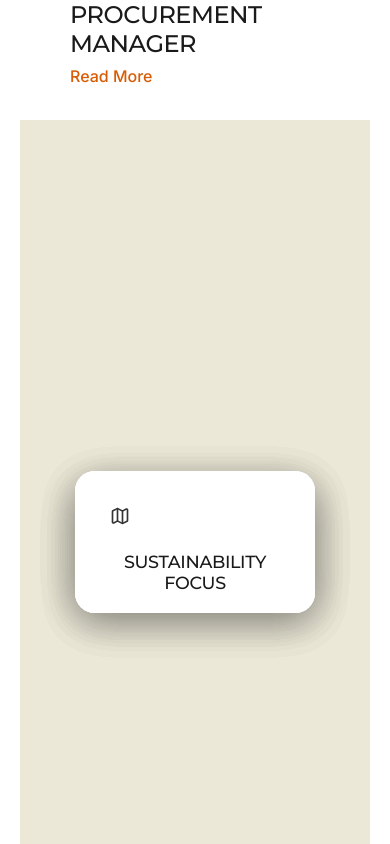
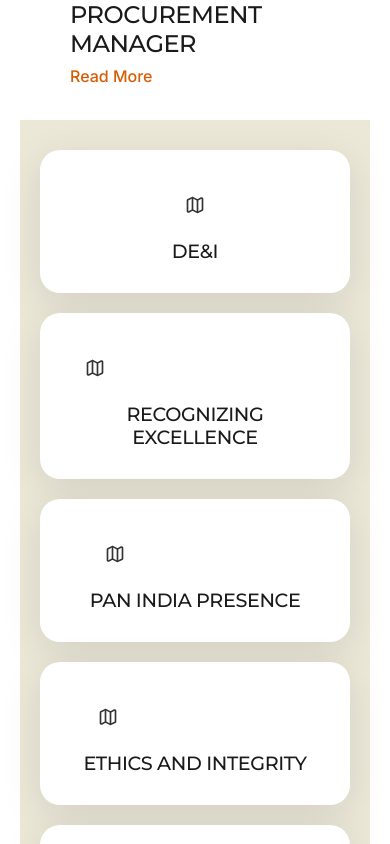
Before and after one commit to safiur799/achintya-interior-and-floor-soluations, a Next.js app: page /career in a window 390 px wide. Shown: the part 6480-7324 px from the top of the page. Built offline with nearby package versions, Linux system fonts and the light colour scheme.

Commit message:
fix: add mobile responsiveness to scattered cards and update logo navigation link

```diff
--- a/app/components/CareerComponents/ScatteredCards.tsx
+++ b/app/components/CareerComponents/ScatteredCards.tsx
@@ -20,7 +20,9 @@ const ScatteredCards: React.FC<ScatteredCardsProps> = ({ cards }) => {
   const cardsRef = useRef<(HTMLDivElement | null)[]>([]);
 
   useEffect(() => {
-    const ctx = gsap.context(() => {
+    const mm = gsap.matchMedia();
+
+    mm.add("(min-width: 768px)", () => {
       const tl = gsap.timeline({
         scrollTrigger: {
           trigger: scatteredContainerRef.current,
@@ -62,7 +64,7 @@ const ScatteredCards: React.FC<ScatteredCardsProps> = ({ cards }) => {
       setTimeout(() => ScrollTrigger.refresh(), 100);
     });
 
-    return () => ctx.revert();
+    return () => mm.revert();
   }, [cards]);
 
   return (
--- a/app/components/Header.tsx
+++ b/app/components/Header.tsx
@@ -10,7 +10,7 @@ export default function Header({ isScrolled, toggleMenu }: HeaderProps) {
     <header className={`${isScrolled ? "scrolled" : "transparent"}`}>
       <nav>
         <div className="logo">
-          <a href="#">
+          <a href="/">
             <img src={assets.achintya_logo} alt="Achintya Interior Logo" />
           </a>
         </div>
--- a/app/globals.css
+++ b/app/globals.css
@@ -1989,12 +1989,31 @@ section {
 }
 
 @media (max-width: 768px) {
+  .scattered-section {
+    height: auto;
+    padding: 60px 20px;
+    overflow: visible;
+  }
+
+  .scattered-container {
+    display: grid;
+    grid-template-columns: 1fr;
+    gap: 20px;
+    height: auto;
+    width: 100%;
+    max-width: 500px;
+  }
+
   .scattered-card {
-    width: 240px;
-    padding: 20px;
-  }
+    position: relative;
+    width: 100%;
+    opacity: 1;
+    transform: none !important;
+    padding: 30px;
+  }
+
   .scattered-title {
-    font-size: 1.1rem;
+    font-size: 1.2rem;
   }
 }
 
```
